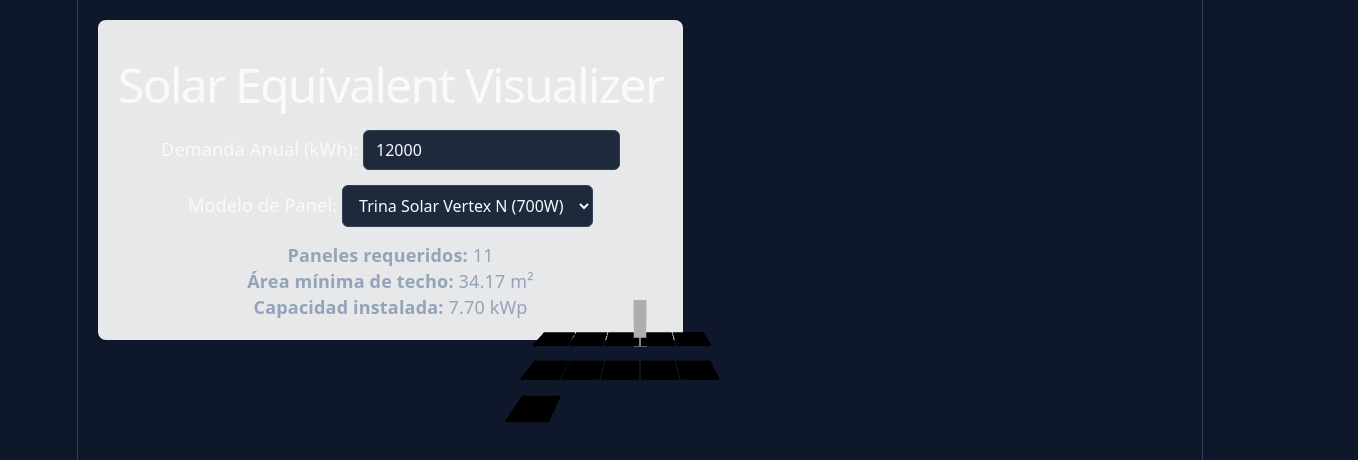
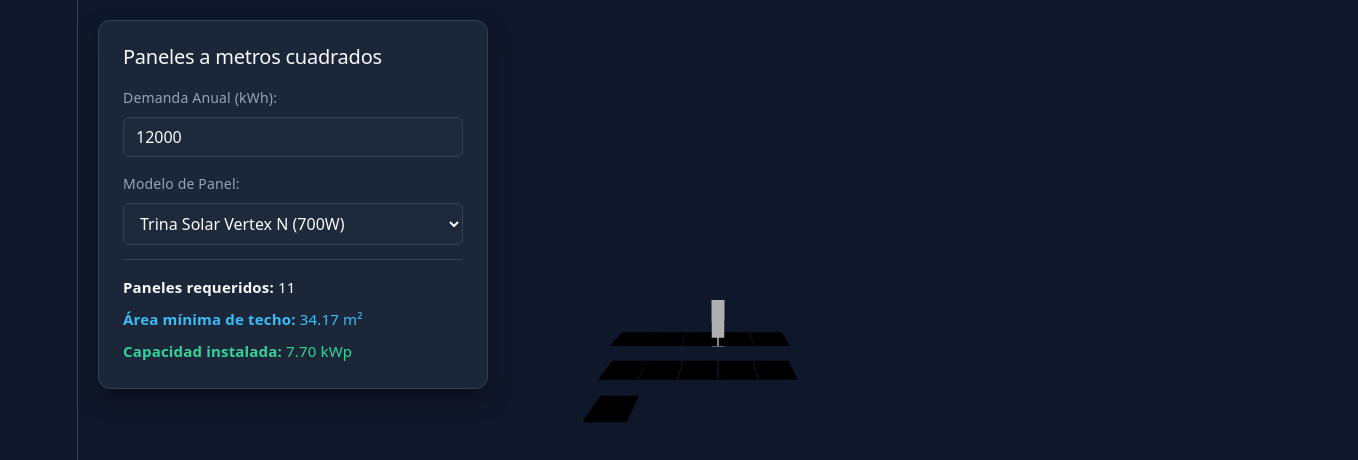
Before and after one commit to rapco/solar-equivalent-visualizer, a React app in the folder app/: page / in a window 1280 px wide. Shown: the top 460 px of the page, 1358 px wide, since content can reach past the window. Built offline with nearby package versions, Linux system fonts and the light colour scheme; the HTML template or start-up script is replaced by a standard one.

Commit message:
Mejora visual 2

```diff
--- a/app/src/App.jsx
+++ b/app/src/App.jsx
@@ -3,16 +3,10 @@ import SolarField from "./components/SolarField";
 import { calculatePanels } from "./utils/solar";
 
 export default function App() {
-  // Estado para la demanda anual
-  const [annualDemand, setAnnualDemand] = useState(12000); // 1000 kWh/mes por defecto
-
-  // Estado para la selección del panel (trina, jinko, custom)
+  const [annualDemand, setAnnualDemand] = useState(12000);
   const [panelType, setPanelType] = useState("trina");
-
-  // Estado para un panel personalizado (aparece si panelType === 'custom')
   const [customPanel, setCustomPanel] = useState({ powerW: 550, lengthM: 2.27, widthM: 1.13 });
 
-  // Base de datos local (puedes moverla a utils luego si prefieres)
   const panelDatabase = {
     trina: { powerW: 700, areaM2: 3.106, length: 2.384, width: 1.303 },
     jinko: { powerW: 625, areaM2: 2.701, length: 2.382, width: 1.134 },
@@ -23,21 +17,46 @@ export default function App() {
   const result = calculatePanels(annualDemand, activePanel);
 
   return (
-    <div style={{ position: "absolute", zIndex: 10, background: "rgba(255,255,255,0.9)", padding: "20px", margin: "20px", borderRadius: "8px" }}>
-      <h1>Solar Equivalent Visualizer</h1>
+    <div style={{ width: "100vw", height: "100vh", position: "relative", overflow: "hidden", backgroundColor: "#0F172A" }}>
+      {/* Lienzo 3D de fondo absoluto */}
+      <div style={{ position: "absolute", top: 0, left: 0, width: "100%", height: "100%", zIndex: 0 }}>
+        <SolarField
+          count={result.panels}
+          panelSpecs={activePanel}
+        />
+      </div>
 
-      <div style={{ marginBottom: "15px" }}>
-        <label>Demanda Anual (kWh): </label>
+      {/* Tarjeta de Control Flotante */}
+      <div style={{
+        position: "absolute",
+        top: "20px",
+        left: "20px",
+        zIndex: 10,
+        background: "rgba(30, 41, 59, 0.9)",
+        backdropFilter: "blur(8px)",
+        padding: "24px",
+        borderRadius: "12px",
+        border: "1px solid #334155",
+        boxShadow: "0 10px 25px -5px rgba(0, 0, 0, 0.5)",
+        width: "340px",
+        textAlign: "left",
+        color: "#F8FAFC"
+      }}>
+        <h2 style={{ fontSize: "20px", marginBottom: "16px", marginTop: 0, color: "#F8FAFC" }}>Paneles a metros cuadrados</h2>
+
+        <div style={{ marginBottom: "14px", display: "flex", flexDirection: "column", gap: "6px" }}>
+          <label style={{ fontSize: "14px", color: "#94A3B8" }}>Demanda Anual (kWh):</label>
           <input
             type="number"
             value={annualDemand}
             onChange={(e) => setAnnualDemand(Number(e.target.value))}
+            style={{ width: "100%", boxSizing: "border-box" }}
           />
         </div>
 
-      <div style={{ marginBottom: "15px" }}>
-        <label>Modelo de Panel: </label>
-        <select value={panelType} onChange={(e) => setPanelType(e.target.value)}>
+        <div style={{ marginBottom: "14px", display: "flex", flexDirection: "column", gap: "6px" }}>
+          <label style={{ fontSize: "14px", color: "#94A3B8" }}>Modelo de Panel:</label>
+          <select value={panelType} onChange={(e) => setPanelType(e.target.value)} style={{ width: "100%", boxSizing: "border-box" }}>
             <option value="trina">Trina Solar Vertex N (700W)</option>
             <option value="jinko">Jinko Tiger Neo (625W)</option>
             <option value="custom">Personalizado...</option>
@@ -45,25 +64,18 @@ export default function App() {
         </div>
 
         {panelType === "custom" && (
-        <div style={{ marginBottom: "15px", display: "flex", gap: "10px" }}>
-          <input type="number" placeholder="Potencia (W)" value={customPanel.powerW} onChange={(e) => setCustomPanel({ ...customPanel, powerW: Number(e.target.value) })} />
-          <input type="number" step="0.01" placeholder="Largo (m)" value={customPanel.lengthM} onChange={(e) => setCustomPanel({ ...customPanel, lengthM: Number(e.target.value) })} />
-          <input type="number" step="0.01" placeholder="Ancho (m)" value={customPanel.widthM} onChange={(e) => setCustomPanel({ ...customPanel, widthM: Number(e.target.value) })} />
+          <div style={{ marginBottom: "14px", display: "grid", gridTemplateColumns: "1fr 1fr 1fr", gap: "8px" }}>
+            <input type="number" placeholder="W" value={customPanel.powerW} onChange={(e) => setCustomPanel({ ...customPanel, powerW: Number(e.target.value) })} />
+            <input type="number" step="0.01" placeholder="L(m)" value={customPanel.lengthM} onChange={(e) => setCustomPanel({ ...customPanel, lengthM: Number(e.target.value) })} />
+            <input type="number" step="0.01" placeholder="A(m)" value={customPanel.widthM} onChange={(e) => setCustomPanel({ ...customPanel, widthM: Number(e.target.value) })} />
           </div>
         )}
 
-      <div>
-        <p><strong>Paneles requeridos:</strong> {result.panels}</p>
-        <p><strong>Área mínima de techo:</strong> {result.area} m²</p>
-        <p><strong>Capacidad instalada:</strong> {result.capacity} kWp</p>
+        <div style={{ borderTop: "1px solid #334155", paddingTop: "14px", display: "flex", flexDirection: "column", gap: "6px" }}>
+          <p style={{ color: "#F8FAFC", fontSize: "15px" }}><strong>Paneles requeridos:</strong> {result.panels}</p>
+          <p style={{ color: "#38BDF8", fontSize: "15px" }}><strong>Área mínima de techo:</strong> {result.area} m²</p>
+          <p style={{ color: "#34D399", fontSize: "15px" }}><strong>Capacidad instalada:</strong> {result.capacity} kWp</p>
         </div>
-
-      {/* Ajustamos los estilos del div contenedor para que el Canvas ocupe el fondo */}
-      <div style={{ position: "fixed", top: 0, left: 0, width: "100vw", height: "100vh", zIndex: -1 }}>
-        <SolarField
-          count={result.panels}
-          panelSpecs={activePanel}
-        />
       </div>
     </div>
   );
```
Lines whose indentation alone changed are shown as unchanged.
